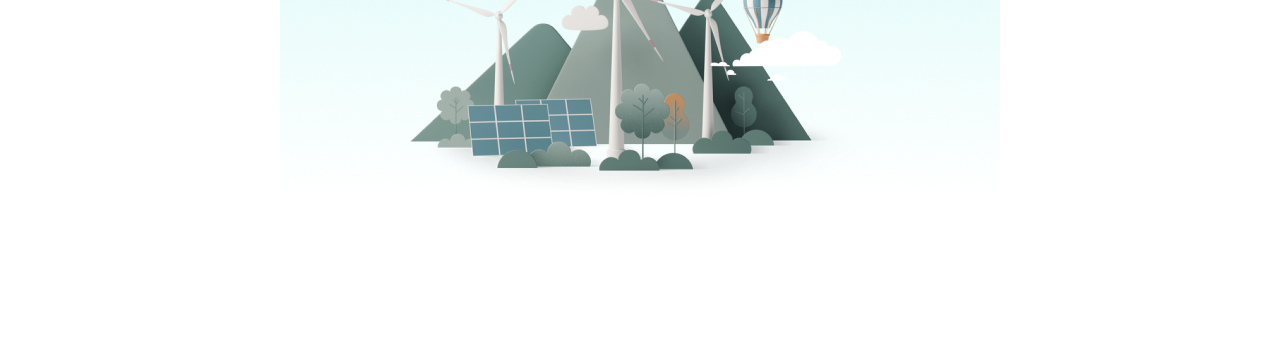
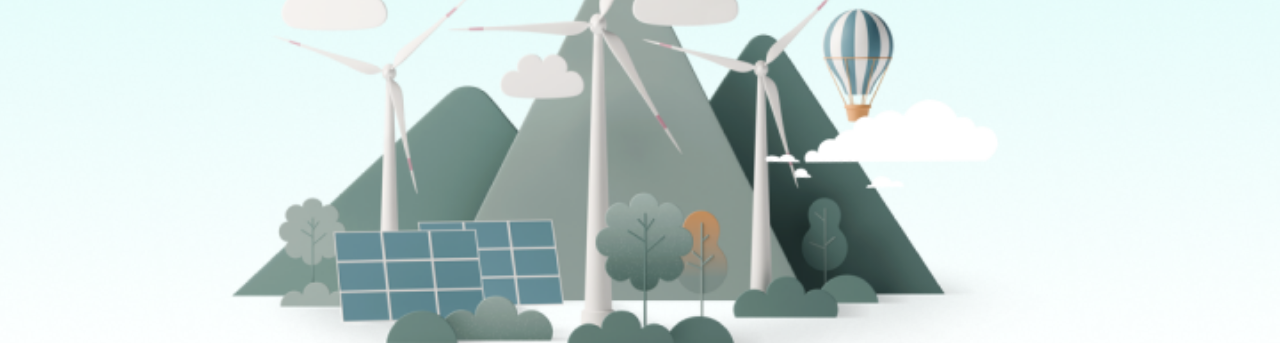
Before and after one commit to m1raizxc/SolarGuideApp, a plain HTML site: page index.html in a window 1280 px wide. Shown: the part 457-800 px from the top of the page. Drawn offline with Linux system fonts and the light colour scheme.

Commit message:
Update index.html

```diff
--- a/index.html
+++ b/index.html
@@ -5,25 +5,39 @@
     <meta name="viewport" content="width=device-width, initial-scale=1.0">
     <title>Download SolarGuideApp</title>
     <style>
+        /* Reset margins and paddings */
+        * {
+            margin: 0;
+            padding: 0;
+            box-sizing: border-box;
+        }
+
+        /* Style the body to ensure the background covers the full screen */
         body {
             font-family: Arial, sans-serif;
             background-image: url('https://github.com/m1raizxc/SolarGuideApp/blob/main/background-img.png?raw=true');
-
-'); /* Replace with your image URL */
             background-size: cover; /* Ensures the image covers the entire background */
             background-position: center; /* Centers the image */
             background-repeat: no-repeat; /* Prevents tiling */
             background-attachment: fixed; /* Makes the background image fixed while scrolling */
+            height: 100vh; /* Sets the height to 100% of the viewport */
+            width: 100%; /* Ensures the width is 100% */
+            display: flex;
+            justify-content: center;
+            align-items: center;
+            flex-direction: column;
             text-align: center;
-            padding: 50px;
         }
+
         h1 {
             color: #333;
         }
+
         p {
             font-size: 1.2em;
             color: #555;
         }
+
         .download-btn {
             display: inline-block;
             padding: 15px 30px;
@@ -34,6 +48,7 @@
             font-size: 1em;
             transition: background-color 0.3s;
         }
+
         .download-btn:hover {
             background-color: #e5a84d; /* darker shade on hover */
         }
```
